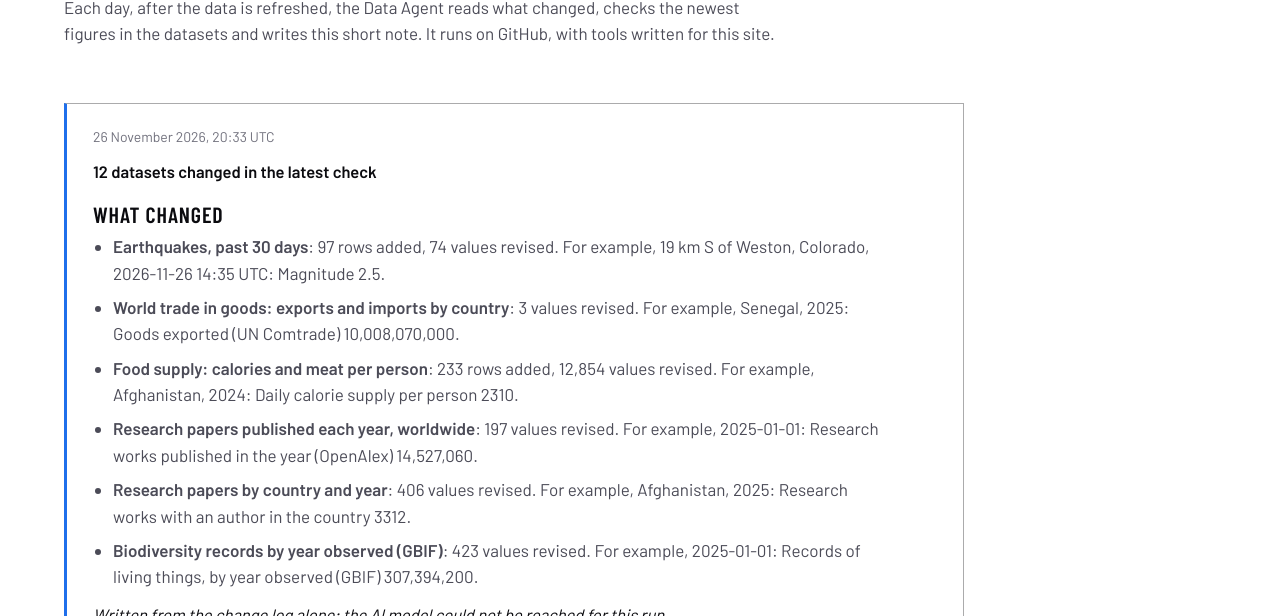
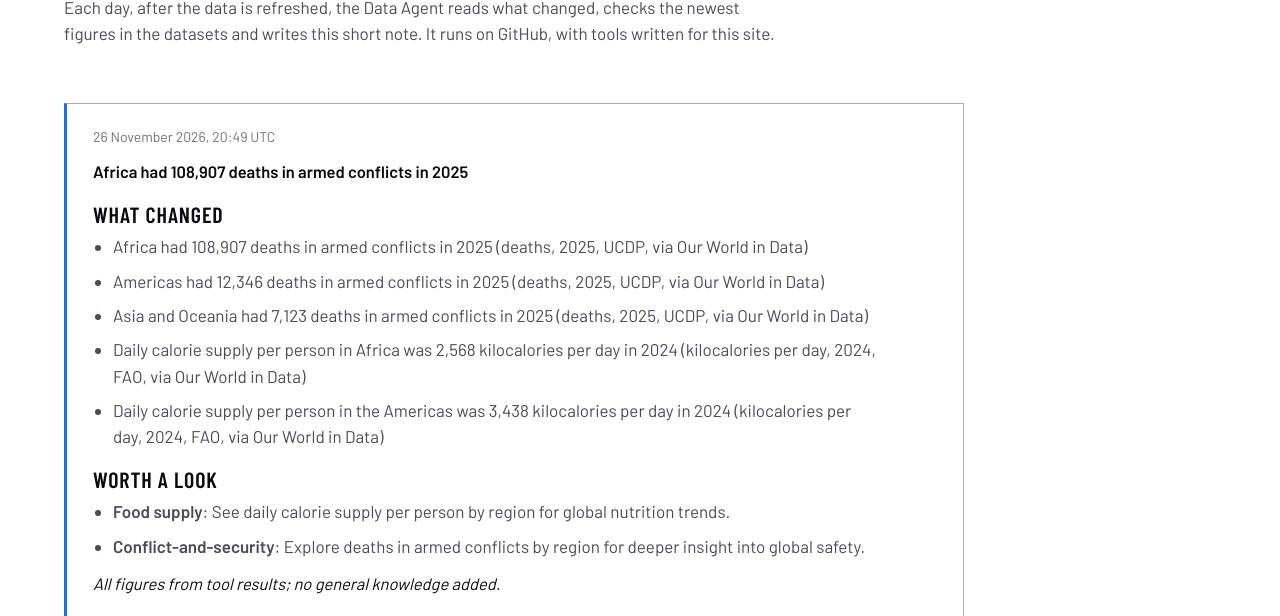
Before and after one commit to sahiljangra12/open-data-company, a plain HTML site: page docs/brief.html in a window 1280 px wide. Shown: the part 184-800 px from the top of the page. Drawn offline with Linux system fonts and the light colour scheme.

Commit message:
Daily brief

```diff
--- a/docs/brief.html
+++ b/docs/brief.html
@@ -5,20 +5,24 @@
 <div class="wrap">
 <div class="xhead"><h1>Daily brief</h1>
 <p>Each day, after the data is refreshed, the Data Agent reads what changed, checks the newest figures in the datasets and writes this short note. It runs on GitHub, with tools written for this site.</p></div>
-<section><div class="card brief"><p class="hint">26 November 2026, 20:33 UTC</p>
-<p><strong>12 datasets changed in the latest check</strong></p>
+<section><div class="card brief"><p class="hint">26 November 2026, 20:49 UTC</p>
+<p><strong>Africa had 108,907 deaths in armed conflicts in 2025</strong></p>
 <h3>What changed</h3>
 <ul>
-<li><strong>Earthquakes, past 30 days</strong>: 97 rows added, 74 values revised. For example, 19 km S of Weston, Colorado, 2026-11-26 14:35 UTC: Magnitude 2.5.</li>
-<li><strong>World trade in goods: exports and imports by country</strong>: 3 values revised. For example, Senegal, 2025: Goods exported (UN Comtrade) 10,008,070,000.</li>
-<li><strong>Food supply: calories and meat per person</strong>: 233 rows added, 12,854 values revised. For example, Afghanistan, 2024: Daily calorie supply per person 2310.</li>
-<li><strong>Research papers published each year, worldwide</strong>: 197 values revised. For example, 2025-01-01: Research works published in the year (OpenAlex) 14,527,060.</li>
-<li><strong>Research papers by country and year</strong>: 406 values revised. For example, Afghanistan, 2025: Research works with an author in the country 3312.</li>
-<li><strong>Biodiversity records by year observed (GBIF)</strong>: 423 values revised. For example, 2025-01-01: Records of living things, by year observed (GBIF) 307,394,200.</li>
+<li>Africa had 108,907 deaths in armed conflicts in 2025 (deaths, 2025, UCDP, via Our World in Data)</li>
+<li>Americas had 12,346 deaths in armed conflicts in 2025 (deaths, 2025, UCDP, via Our World in Data)</li>
+<li>Asia and Oceania had 7,123 deaths in armed conflicts in 2025 (deaths, 2025, UCDP, via Our World in Data)</li>
+<li>Daily calorie supply per person in Africa was 2,568 kilocalories per day in 2024 (kilocalories per day, 2024, FAO, via Our World in Data)</li>
+<li>Daily calorie supply per person in the Americas was 3,438 kilocalories per day in 2024 (kilocalories per day, 2024, FAO, via Our World in Data)</li>
 </ul>
-<p><em>Written from the change log alone; the AI model could not be reached for this run.</em></p>
+<h3>Worth a look</h3>
+<ul>
+<li><strong>Food supply</strong>: See daily calorie supply per person by region for global nutrition trends.</li>
+<li><strong>Conflict-and-security</strong>: Explore deaths in armed conflicts by region for deeper insight into global safety.</li>
+</ul>
+<p><em>All figures from tool results; no general knowledge added.</em></p>
 </div>
-<p class="hint">Written by the change log alone (no model was reachable). Tools it called: none. Before publishing, each figure in the note is matched against what the tools returned; a note that fails is replaced by a plain summary of the change log. A small model can still word things loosely, so check a figure in the <a href="datasets.html">datasets</a> or the <a href="updates.html">change log</a> before you cite it.</p></section>
+<p class="hint">Written by qwen3:4b-instruct, an open model that runs on GitHub's own machines during the run (no outside AI service). Tools it called: <code>find_variables</code>. Before publishing, each figure in the note is matched against what the tools returned; a note that fails is replaced by a plain summary of the change log. A small model can still word things loosely, so check a figure in the <a href="datasets.html">datasets</a> or the <a href="updates.html">change log</a> before you cite it.</p></section>
 <section><h2>Ask the agent yourself</h2>
 <p>The same agent answers questions posted as GitHub issues, usually within about ten minutes, with the figures, their years and their sources. For instant answers in the browser, use <a href="ask.html">Data AI</a>.</p>
 <p><a class="btn solid" href="https://github.com/sahiljangra12/open-data-company/issues/new?template=ask-data-agent.yml">Ask on GitHub</a> <a class="btn" href="https://github.com/sahiljangra12/open-data-company/tree/main/agent">How the agent is built</a></p></section>
```
Also changed, not shown: docs/data/brief.json (+6 -4 lines).
